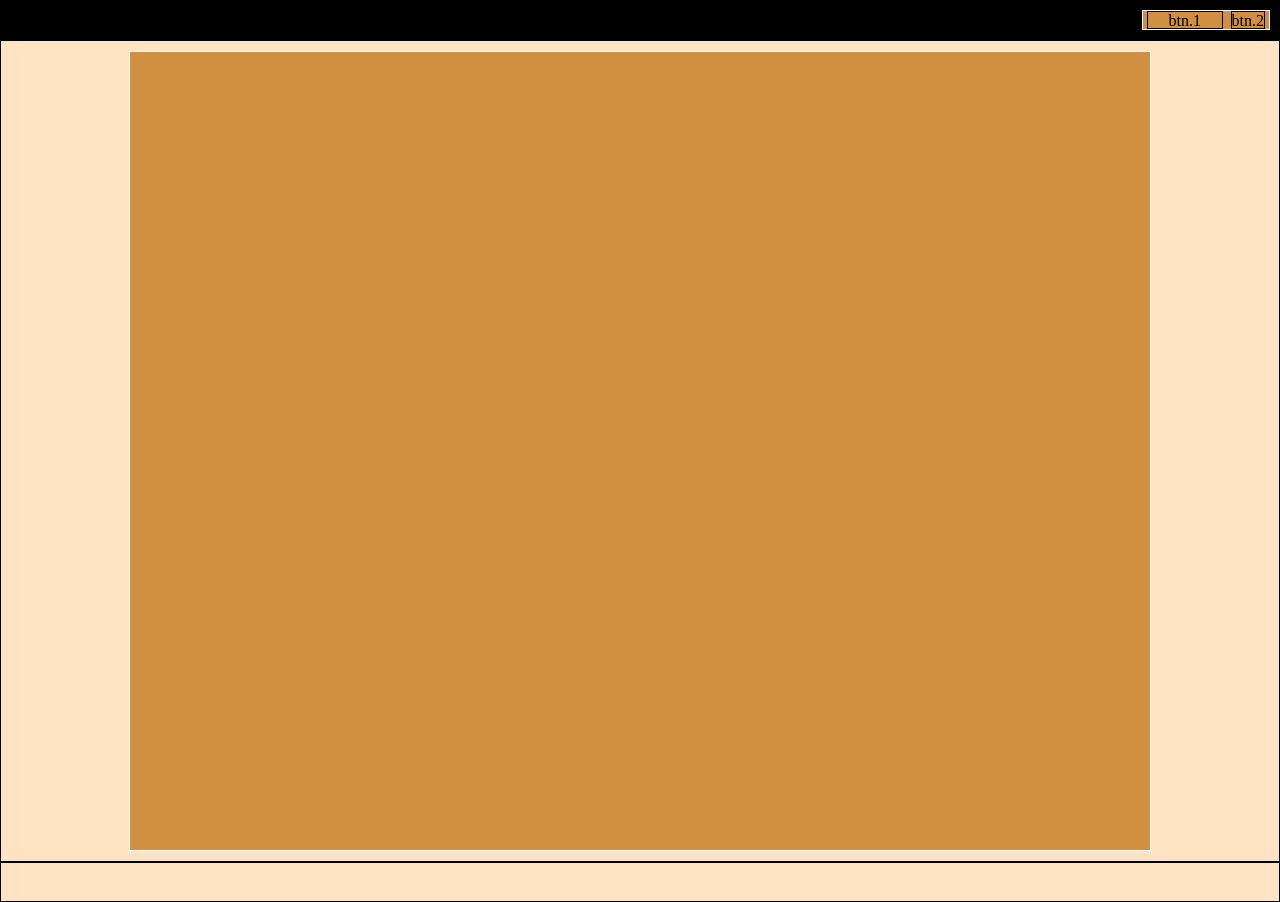
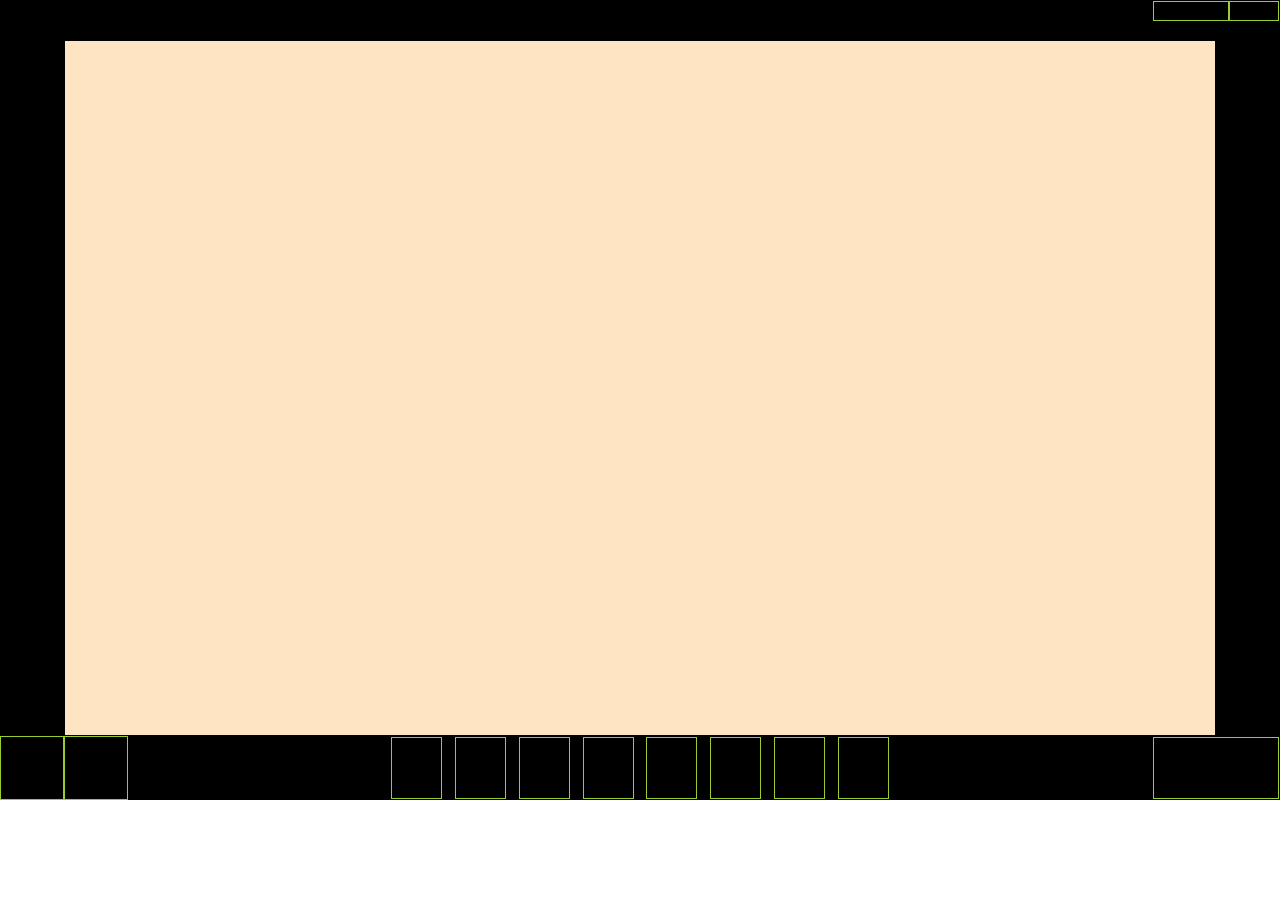
Before and after one commit to carlo-ddm/html-css-zoom, a plain HTML site: page index.html in a window 1280 px wide. After the commit the page ends 800 px from the top, so only its background shows below. Drawn offline with Linux system fonts and the light colour scheme.

Commit message:
Layout completo

```diff
--- a/global.css
+++ b/global.css
@@ -6,16 +6,40 @@
 
 header {
   justify-content: end;
+  height: 5vh;
 }
 
-.container.debug.btn {
+header .container.btn,
+footer .container.btn.central {
   justify-content: space-around;
+}
+
+footer .container.btn.right {
+  justify-content: end;
 }
 
 main {
   justify-content: center;
+  height: calc(100vh - 13vh);
 }
 
 .container {
   margin: 10px;
+  height: 100%;
+  margin: 0;
 }
+
+/* Simone ha tolto il margin al container */
+
+footer {
+  justify-content: space-between;
+  height: 8vh;
+}
+
+.container.dubug.btn.footer.left {
+  justify-content: space-between;
+}
+
+.footer.left .btn.footer {
+  flex-basis: 50%;
+}
--- a/index.html
+++ b/index.html
@@ -13,13 +13,13 @@
 <body>
 
   <!-- Header -->
-  <header class="d-flex w100 h5">
-    <div class="d-flex container debug btn">
+  <header class="d-flex w100">
+    <div class="d-flex f-basis10 container debug btn">
       <div class="btn left">
-        btn.1
+        1
       </div>
       <div class="btn right">
-        btn.2
+        2
       </div>
 
     </div>
@@ -29,9 +29,9 @@
 
 
   <!-- Main -->
-  <main class="d-flex w100 debug">
+  <main class="d-flex w100">
 
-    <div class="container debug w80 h800 debug">
+    <div class="container debug w90 h800 debug">
 
 
     </div>
@@ -41,7 +41,33 @@
 
 
   <!-- Footer -->
-  <footer class="d-flex w100 h5 debug">
+  <footer class="d-flex w100">
+
+    <div class="d-flex f-basis10 container btn footer left">
+      <div class="btn footer">
+        1
+      </div>
+      <div class="btn footer">
+        2
+      </div>
+    </div>
+
+    <div class="d-flex f-basis50 container debug btn footer central">
+      <div class="btn footer">1</div>
+      <div class="btn footer">2</div>
+      <div class="btn footer">3</div>
+      <div class="btn footer">4</div>
+      <div class="btn footer">5</div>
+      <div class="btn footer">6</div>
+      <div class="btn footer">7</div>
+      <div class="btn footer">8</div>
+    </div>
+
+    <div class="d-flex container debug btn footer right">
+      <div class="btn footer">
+        1
+      </div>
+    </div>
 
   </footer>
   <!-- /Footer -->
@@ -50,3 +76,6 @@
 
 </body>
 </html>
+
+
+<!-- Correggere footer container left e right NB. sono space-between il priemo, è end il secondo -->
--- a/styles.css
+++ b/styles.css
@@ -1,3 +1,3 @@
-header {
+header, main, footer {
   background-color: black;
 }
--- a/utilities.css
+++ b/utilities.css
@@ -1,42 +1,78 @@
+/* D-FLEX */
 .d-flex {
   display: flex;
 }
 
+/* WIDTH */
 .w100 {
   width: 100%;
 }
 
-.h5 {
+.w90 {
+  width: 90%;
+}
+
+.w50 {
+  width: 50%;
+}
+
+/* HEIGHT */
+.altezza-5vh {
   height: 5vh;
 }
 
-.h800 {
-  height: 800px;
+.f-basis50 {
+  flex-basis: 50%;
 }
 
-.w80 {
-  width: 80%;
-}
-
+ /* DEBUGS */
 .debug {
   background-color: bisque;
   border: 1px solid black;
 }
 
-.container.debug {
-  background-color: rgb(209, 144, 65);
-  border: 1px solid white
+/* BTN */
+.container.debug.btn {
+  flex-basis: 10%;
+  text-align: center;
 }
 
-.container.debug.btn {
-  width: 10%;
+.container.debug.btn.footer.central {
+  flex-basis: 40%;
   text-align: center;
 }
 
 .btn {
-  border: 1px solid black;
+  background-color: black;
 }
 
-.btn.left {
-  width: 60%;
+header .btn.left {
+  flex-basis: 60%;
+  height: 20px;
+  border: 1px solid yellowgreen;
 }
+
+header .btn.right {
+  flex-basis: 40%;
+  height: 20px;
+  border: 1px solid yellowgreen;
+}
+
+/* BTN FOOTER */
+.btn.footer {
+  flex-basis: 10%;
+}
+
+
+.btn.footer.right .btn.footer {
+  flex-basis: 100%;
+  border: 1px solid yellowgreen;
+}
+
+.btn.footer.central .btn.footer {
+  border: 1px solid yellowgreen;
+}
+
+.btn.footer.left .btn.footer {
+  border: 1px solid yellowgreen;
+}
```
